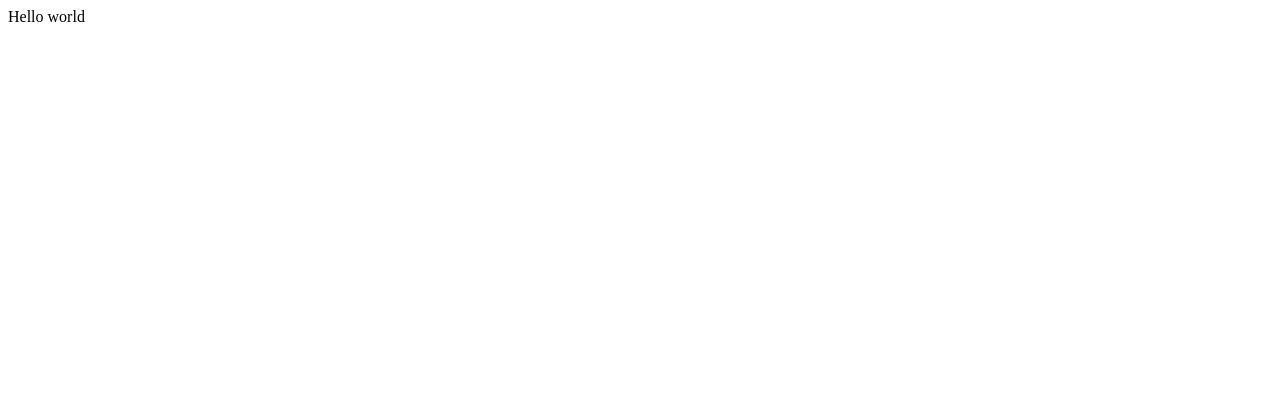
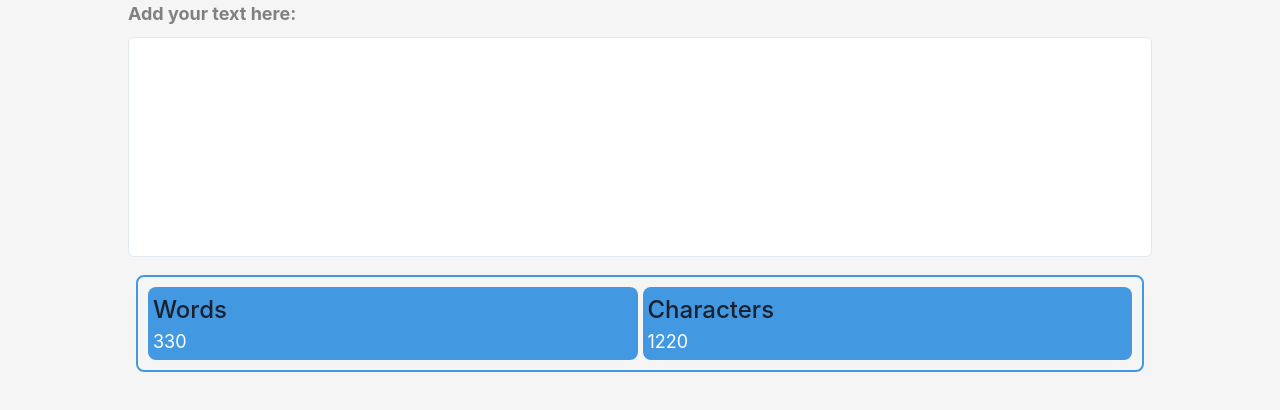
Before and after one commit to yli-yasir/word-counter, a React (Create React App) app: page / in a window 1280 px wide. Shown: the top 410 px of the page. Built offline with nearby package versions, Linux system fonts and the light colour scheme.

Commit message:
first push for UI

```diff
--- a/package.json
+++ b/package.json
@@ -3,9 +3,13 @@
   "version": "0.1.0",
   "private": true,
   "dependencies": {
+    "@chakra-ui/react": "^1.7.4",
+    "@emotion/react": "^11.7.1",
+    "@emotion/styled": "^11.6.0",
     "@testing-library/jest-dom": "^5.16.1",
     "@testing-library/react": "^12.1.2",
     "@testing-library/user-event": "^13.5.0",
+    "framer-motion": "^5.6.0",
     "react": "^17.0.2",
     "react-dom": "^17.0.2",
     "react-scripts": "5.0.0",
--- a/src/App.js
+++ b/src/App.js
@@ -1,5 +1,19 @@
+import InputField from "./components/Input";
+import { Text, Flex, Box } from "@chakra-ui/react";
+import Counter from "./components/Counter";
+
 function App() {
-  return <div>Hello world</div>;
+  return (
+    <Box display={"flex"} justifyContent={"center"} bg={"#f5f5f5"} h={"100vh"}>
+      <Flex w={{ md: "80%", sm: "95%" }} direction={"column"} rowGap={"10px"}>
+        <Text fontSize={18} color={"gray"} fontWeight={"bold"}>
+          Add your text here:
+        </Text>
+        <InputField />
+        <Counter wordsCount={"330"} charactersCount={1220} />
+      </Flex>
+    </Box>
+  );
 }
 
 export default App;
--- /dev/null
+++ b/src/components/Counter.jsx
@@ -0,0 +1,36 @@
+import { Stat, StatLabel, StatNumber, StatGroup } from "@chakra-ui/react";
+
+import React from "react";
+
+const Counter = ({ wordsCount, charactersCount }) => {
+  return (
+    <StatGroup
+      borderRadius="lg"
+      border={"2px"}
+      m="8px"
+      borderColor="blue.400"
+      p="10px"
+    >
+      <Stat
+        p="5px"
+        bg="blue.400"
+        borderRadius={"lg"}
+        borderColor="gray.100"
+        mr="5px"
+      >
+        <StatLabel fontSize="2xl">Words</StatLabel>
+        <StatNumber fontSize={"18px"} fontWeight={"normal"} color="white">
+          {wordsCount}
+        </StatNumber>
+      </Stat>
+      <Stat p="5px" bg="blue.400" borderRadius={"lg"}>
+        <StatLabel fontSize="2xl">Characters</StatLabel>
+        <StatNumber fontSize={"18px"} fontWeight={"normal"} color="white">
+          {charactersCount}
+        </StatNumber>
+      </Stat>
+    </StatGroup>
+  );
+};
+
+export default Counter;
--- /dev/null
+++ b/src/components/Input.jsx
@@ -0,0 +1,8 @@
+import React from "react";
+import { Input } from "@chakra-ui/react";
+
+const InputField = () => {
+  return <Input bg={"white"} h="220px" placeholder=" " size="lg" />;
+};
+
+export default InputField;
--- a/src/index.js
+++ b/src/index.js
@@ -1,5 +1,11 @@
 import React from "react";
 import ReactDOM from "react-dom";
 import App from "./App";
+import { ChakraProvider } from "@chakra-ui/react";
 
-ReactDOM.render(<App />, document.getElementById("root"));
+ReactDOM.render(
+  <ChakraProvider>
+    <App />
+  </ChakraProvider>,
+  document.getElementById("root")
+);
```
Also changed, not shown: 1 other file (tests, documents, lock files or other folders).
